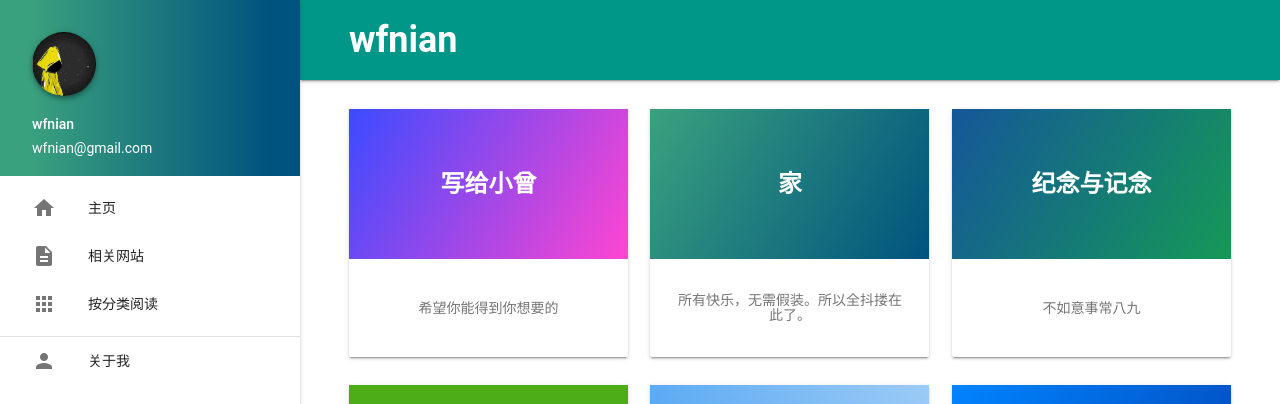
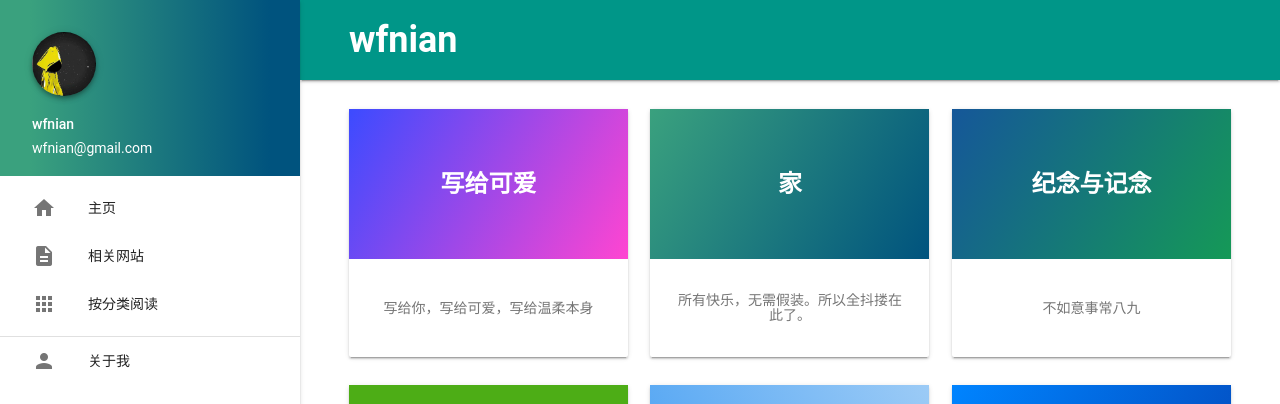
Before and after one commit to wfnian6/blogwfnian.github.io, a Jekyll site: the page built from projects.md, in a window 1280 px wide and 1071 px high. Shown: the top 404 px of the window. Built offline with Jekyll 4.4.1, drawn with Linux system fonts in a browser that asks for light colours; nearby versions of some CDN libraries; comment, search, counter and statistics services are not loaded.

Commit message:
Update projects.html

```diff
--- a/_includes/projects.html
+++ b/_includes/projects.html
@@ -4,10 +4,10 @@
     <div class="card-image waves-effect waves-block waves-light geopattern activator">
       <!-- <i class="material-icons waves-effect waves-block waves-light">more_vert</i> -->
       <a class="card-title center-align valign-wrapper" href="https://wfnian.top/enter" target="_blank"
-        style="background-image: linear-gradient(120deg, #3c4bff, #ff45d1)">写给小曾</a>
+        style="background-image: linear-gradient(120deg, #3c4bff, #ff45d1)">写给可爱</a>
     </div>
     <div class="card-content valign-wrapper center-align activator">
-      <span class="activator grey-text text-darken-1">希望你能得到你想要的</span>
+      <span class="activator grey-text text-darken-1">写给你，写给可爱，写给温柔本身</span>
     </div>
   </div>
 </div>
@@ -32,7 +32,7 @@
     <div class="card-image waves-effect waves-block waves-light geopattern activator" data-pattern-id="{{repo.name}}">
       <!-- <i class="material-icons waves-effect waves-block waves-light">more_vert</i> -->
 
-      <a class="card-title center-align valign-wrapper" href="https://wfnian.top" target="_blank"
+      <a class="card-title center-align valign-wrapper" href="https://wfnian.top/enter" target="_blank"
         style="background-image: linear-gradient(120deg, #155799, #159957)">纪念与记念</a>
     </div>
     <div class="card-content valign-wrapper center-align activator">
```
